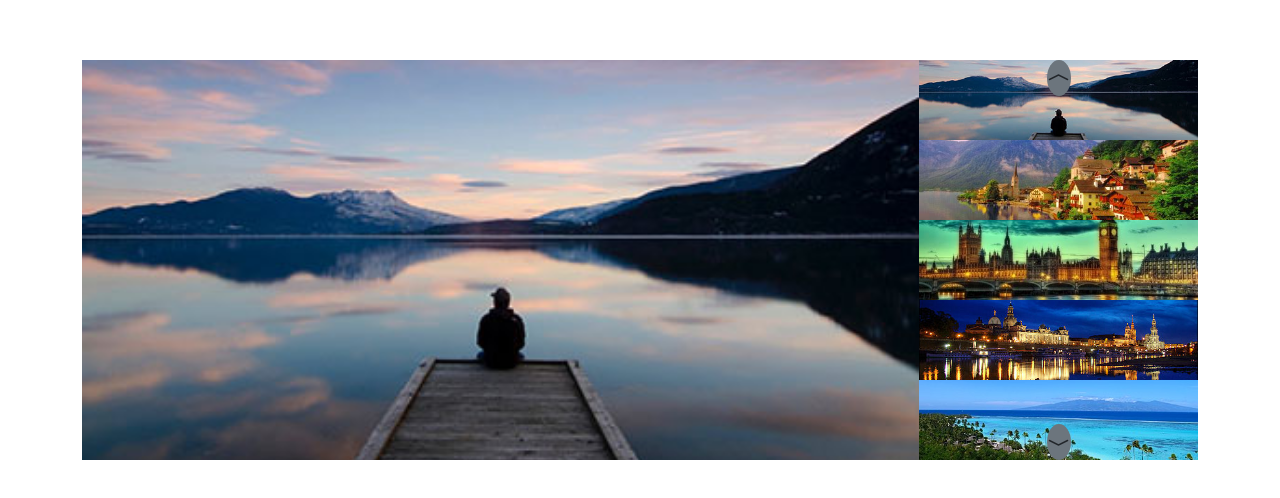
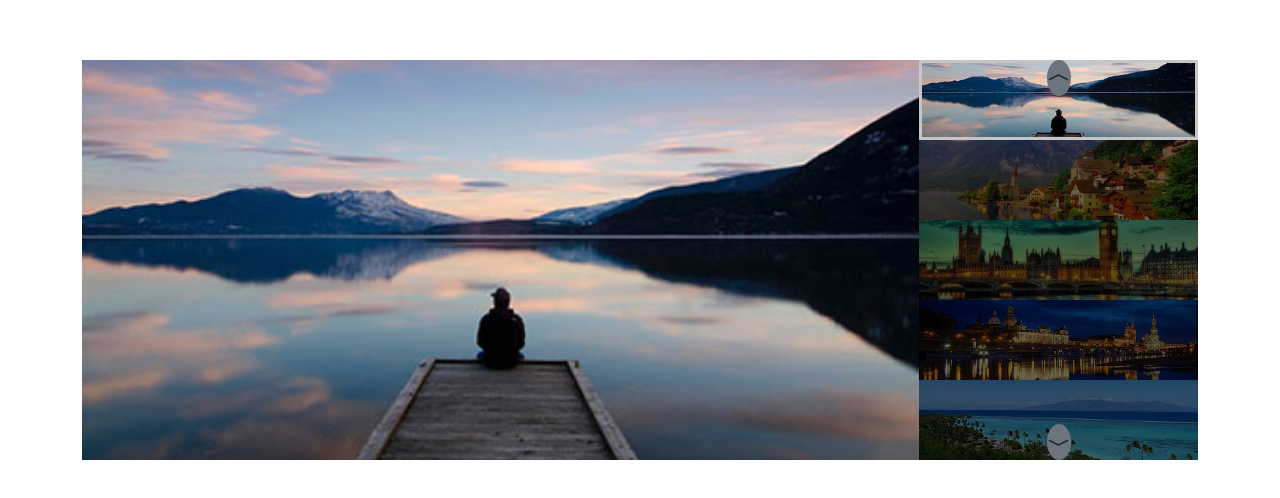
Before and after one commit to Daniel180402/js-array-carousel, a plain HTML site: page index.html in a window 1280 px wide. Shown: the part 140-638 px from the top of the page. Drawn offline with nearby package versions, Linux system fonts and the light colour scheme.

Commit message:
added effect on  right thumbnails

```diff
--- a/css/style.css
+++ b/css/style.css
@@ -12,6 +12,7 @@
 
 .my-card{
     height: calc(100% / 5);
+    filter: brightness(.4)
 }
 
 .previous, .next{
@@ -27,3 +28,12 @@
 .carousel-element.active{
     display:block;
 }
+
+.previous, .next{
+    z-index: 1;
+}
+
+.my-card.active{
+    filter:brightness(1);
+    border: 3px rgb(197, 197, 197) solid;
+}
--- a/js/main.js
+++ b/js/main.js
@@ -41,14 +41,18 @@ const previousButton = document.querySelector('div.previous');
 
 let activeElement = 0;
 
+document.getElementsByClassName('my-card')[activeElement].classList.add('active');
+
 nextButton.addEventListener('click', function() {
     if(activeElement == 4){
         console.log("sei già all'ultima immagine");
     }
     else{
         carouselElements[activeElement].classList.remove('active');
+        document.getElementsByClassName('my-card')[activeElement].classList.remove('active');
         activeElement++;
         carouselElements[activeElement].classList.add('active');
+        document.getElementsByClassName('my-card')[activeElement].classList.add('active');
     }
 });
 
@@ -58,8 +62,10 @@ previousButton.addEventListener('click', function() {
     }
     else{
         carouselElements[activeElement].classList.remove('active');
+        document.getElementsByClassName('my-card')[activeElement].classList.remove('active');
         activeElement--;
         carouselElements[activeElement].classList.add('active');
+        document.getElementsByClassName('my-card')[activeElement].classList.add('active');
     }
 
 
```
